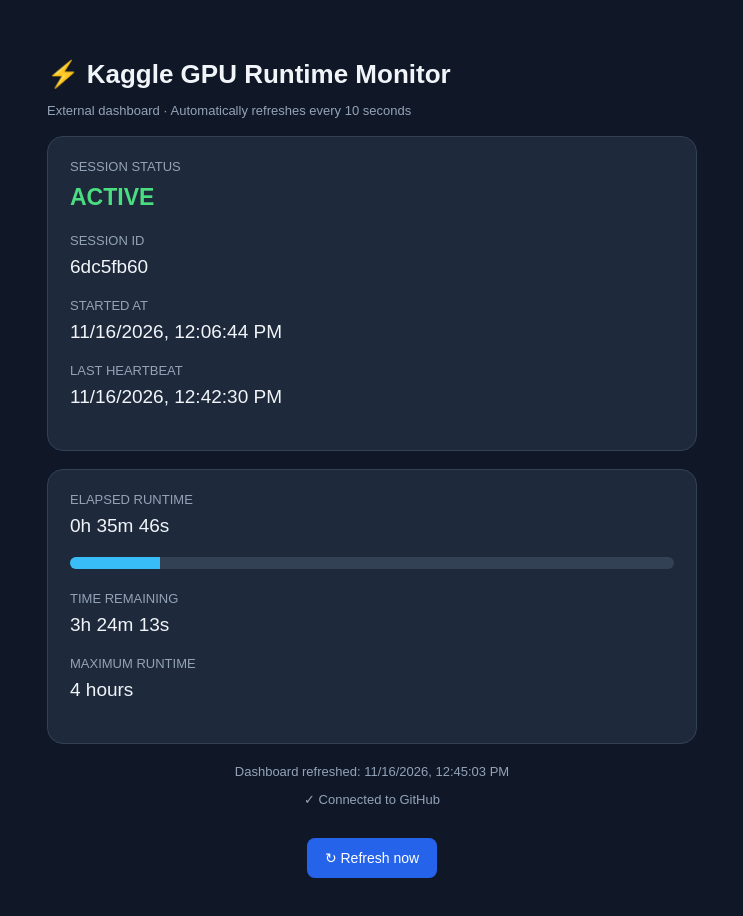
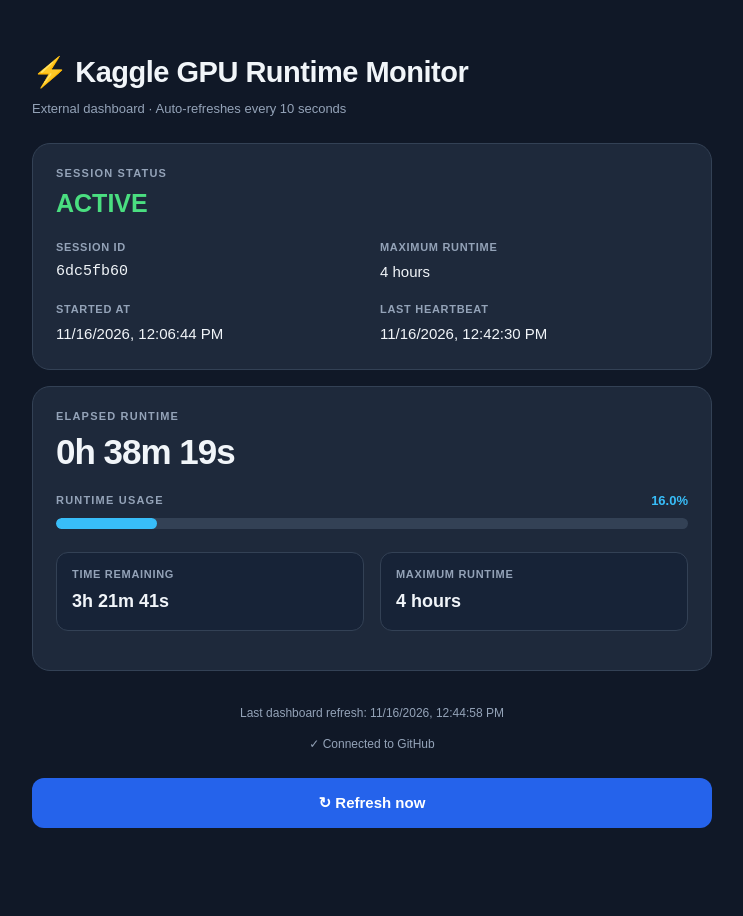
Before and after one commit to ganeshjunjuru09-cmd/kaggle-gpu-auto-stopper, a plain HTML site: page index.html in a window 1280 px wide. Shown: the whole page, without its empty margins (268-1011 px from the left). After the commit the page ends 894 px from the top, so only its background shows below. Drawn offline with Linux system fonts and the light colour scheme.

Commit message:
Update index.html

```diff
--- a/index.html
+++ b/index.html
@@ -3,161 +3,401 @@
 <html lang="en">
 <head>
 <meta charset="UTF-8">
-<meta name="viewport" content="width=device-width, initial-scale=1">
+<meta name="viewport" content="width=device-width, initial-scale=1, viewport-fit=cover">
 <meta name="theme-color" content="#101827">
 <title>Kaggle GPU Runtime Monitor</title>
 
 <style>
-*{box-sizing:border-box}
+:root{
+ --bg:#101827;
+ --card:#1e293b;
+ --border:#334155;
+ --text:#f1f5f9;
+ --muted:#94a3b8;
+ --blue:#38bdf8;
+ --green:#4ade80;
+ --red:#fb7185;
+ --yellow:#facc15;
+}
+
+*{
+ box-sizing:border-box;
+}
+
+html{
+ min-height:100%;
+ background:var(--bg);
+}
 
 body{
  margin:0;
- padding:24px;
- background:#101827;
- color:#f1f5f9;
- font-family:Arial,sans-serif;
+ min-height:100vh;
+ min-height:100dvh;
+ padding:24px 18px calc(24px + env(safe-area-inset-bottom));
+ background:var(--bg);
+ color:var(--text);
+ font-family:Arial,Helvetica,sans-serif;
+ -webkit-font-smoothing:antialiased;
 }
 
 main{
- max-width:650px;
- margin:35px auto;
+ width:100%;
+ max-width:680px;
+ margin:30px auto;
+}
+
+header{
+ margin-bottom:24px;
 }
 
 h1{
- font-size:26px;
+ font-size:clamp(23px,5vw,29px);
+ line-height:1.25;
+ margin:0 0 9px;
+ letter-spacing:-.5px;
+}
+
+.subtitle{
+ color:var(--muted);
+ font-size:13px;
+ line-height:1.5;
+ margin:0;
+}
+
+.card{
+ background:var(--card);
+ border:1px solid var(--border);
+ border-radius:18px;
+ padding:23px;
+ margin-bottom:16px;
+ min-width:0;
+}
+
+.section-title{
+ color:var(--muted);
+ font-size:11px;
+ font-weight:700;
+ letter-spacing:1.2px;
+ margin-bottom:10px;
+}
+
+.status{
+ font-size:25px;
+ font-weight:700;
+ margin:0 0 23px;
+}
+
+.green{color:var(--green)}
+.red{color:var(--red)}
+.yellow{color:var(--yellow)}
+
+.info-grid{
+ display:grid;
+ grid-template-columns:1fr 1fr;
+ gap:20px 16px;
+}
+
+.info-item{
+ min-width:0;
+}
+
+.info-label{
+ color:var(--muted);
+ font-size:11px;
+ letter-spacing:.7px;
+ font-weight:700;
  margin-bottom:8px;
 }
 
-.card{
- background:#1e293b;
- padding:22px;
- border-radius:16px;
- margin-top:18px;
- border:1px solid #334155;
+.info-value{
+ font-size:15px;
+ line-height:1.5;
+ overflow-wrap:anywhere;
+ word-break:break-word;
 }
 
-.muted{
- color:#94a3b8;
- font-size:13px;
+.session-id{
+ font-family:monospace;
 }
 
-.status{
- font-size:23px;
- font-weight:bold;
- margin:10px 0 22px;
+.timer-value{
+ font-size:clamp(27px,7vw,35px);
+ font-weight:700;
+ letter-spacing:-1px;
+ margin:4px 0 21px;
+ font-variant-numeric:tabular-nums;
 }
 
-.green{color:#4ade80}
-.red{color:#fb7185}
-.yellow{color:#facc15}
+.progress-header{
+ display:flex;
+ justify-content:space-between;
+ align-items:center;
+ gap:10px;
+ margin-bottom:10px;
+}
 
-.value{
- font-size:19px;
- margin:8px 0 20px;
- overflow-wrap:anywhere;
+.progress-percent{
+ color:var(--blue);
+ font-size:13px;
+ font-weight:700;
 }
 
 .track{
- height:12px;
+ width:100%;
+ height:11px;
  background:#334155;
- border-radius:20px;
+ border-radius:30px;
  overflow:hidden;
 }
 
 .bar{
  height:100%;
  width:0%;
- background:#38bdf8;
- transition:width .5s;
+ background:var(--blue);
+ border-radius:30px;
+ transition:width .4s ease;
+}
+
+.timer-grid{
+ display:grid;
+ grid-template-columns:1fr 1fr;
+ gap:16px;
+ margin-top:23px;
+}
+
+.timer-box{
+ background:#172337;
+ border:1px solid #334155;
+ border-radius:12px;
+ padding:15px;
+ min-width:0;
+}
+
+.timer-box .info-value{
+ font-size:18px;
+ font-weight:700;
+ font-variant-numeric:tabular-nums;
+}
+
+.warning{
+ color:var(--yellow);
+ font-size:13px;
+ margin-top:16px;
+ line-height:1.5;
+}
+
+.footer{
+ text-align:center;
+ padding:5px 0 12px;
+}
+
+.footer p{
+ font-size:12px;
+ color:var(--muted);
+ line-height:1.6;
+ overflow-wrap:anywhere;
 }
 
 button{
+ width:100%;
+ min-height:50px;
+ padding:14px 18px;
+ margin-top:12px;
+ border:0;
+ border-radius:12px;
  background:#2563eb;
  color:white;
- border:0;
- padding:12px 18px;
- border-radius:8px;
- margin-top:18px;
+ font-size:15px;
+ font-weight:700;
  cursor:pointer;
- font-size:14px;
+ touch-action:manipulation;
 }
 
-button:hover{background:#1d4ed8}
+button:active{
+ transform:scale(.99);
+}
 
-.error{
- color:#fb7185;
+button:disabled{
+ opacity:.65;
+ cursor:wait;
+}
+
+.error{color:var(--red)!important}
+
+@media(max-width:480px){
+
+ body{
+  padding:18px 13px calc(18px + env(safe-area-inset-bottom));
+ }
+
+ main{
+  margin:15px auto;
+ }
+
+ header{
+  margin-bottom:20px;
+ }
+
+ h1{
+  font-size:23px;
+ }
+
+ .card{
+  padding:19px 17px;
+  border-radius:15px;
+  margin-bottom:13px;
+ }
+
+ .status{
+  font-size:23px;
+  margin-bottom:21px;
+ }
+
+ .info-grid{
+  grid-template-columns:1fr;
+  gap:17px;
+ }
+
+ .info-value{
+  font-size:15px;
+ }
+
+ .timer-value{
+  font-size:30px;
+ }
+
+ .timer-grid{
+  grid-template-columns:1fr;
+  gap:12px;
+  margin-top:20px;
+ }
+
+ .timer-box{
+  padding:15px;
+ }
+
+ .timer-box .info-value{
+  font-size:20px;
+ }
+
+ button{
+  min-height:52px;
+  font-size:16px;
  }
 
  .footer{
- margin-top:20px;
- text-align:center;
+  padding-bottom:10px;
+ }
 }
 
+@media(min-width:481px) and (max-width:700px){
+ main{margin:20px auto}
+ .card{padding:20px}
+}
+
+@media(prefers-reduced-motion:reduce){
+ *,*::before,*::after{
+  transition:none!important;
+  scroll-behavior:auto!important;
+ }
+}
 </style>
 </head>
 
 <body>
 <main>
 
+<header>
  <h1>⚡ Kaggle GPU Runtime Monitor</h1>
-<p class="muted">
- External dashboard · Automatically refreshes every 10 seconds
+ <p class="subtitle">
+  External dashboard · Auto-refreshes every 10 seconds
  </p>
+</header>
 
 <div class="card">
 
- <div class="muted">SESSION STATUS</div>
+ <div class="section-title">SESSION STATUS</div>
  <div id="status" class="status yellow">Connecting...</div>
 
- <div class="muted">SESSION ID</div>
- <div id="session" class="value">—</div>
+ <div class="info-grid">
 
- <div class="muted">STARTED AT</div>
- <div id="started" class="value">—</div>
+  <div class="info-item">
+   <div class="info-label">SESSION ID</div>
+   <div id="session" class="info-value session-id">—</div>
+  </div>
 
- <div class="muted">LAST HEARTBEAT</div>
- <div id="heartbeat" class="value">—</div>
+  <div class="info-item">
+   <div class="info-label">MAXIMUM RUNTIME</div>
+   <div id="maximumTop" class="info-value">4 hours</div>
+  </div>
 
+  <div class="info-item">
+   <div class="info-label">STARTED AT</div>
+   <div id="started" class="info-value">—</div>
+  </div>
+
+  <div class="info-item">
+   <div class="info-label">LAST HEARTBEAT</div>
+   <div id="heartbeat" class="info-value">—</div>
+  </div>
+
+ </div>
 </div>
 
 <div class="card">
 
- <div class="muted">ELAPSED RUNTIME</div>
- <div id="elapsed" class="value">—</div>
+ <div class="section-title">ELAPSED RUNTIME</div>
+ <div id="elapsed" class="timer-value">—</div>
+
+ <div class="progress-header">
+  <div class="section-title" style="margin:0">RUNTIME USAGE</div>
+  <div id="percentage" class="progress-percent">0%</div>
+ </div>
 
  <div class="track">
   <div id="bar" class="bar"></div>
  </div>
 
- <div class="muted" style="margin-top:22px">
-  TIME REMAINING
+ <div class="timer-grid">
+
+  <div class="timer-box">
+   <div class="info-label">TIME REMAINING</div>
+   <div id="remaining" class="info-value">—</div>
   </div>
- <div id="remaining" class="value">—</div>
 
- <div class="muted">MAXIMUM RUNTIME</div>
- <div id="maximum" class="value">4 hours</div>
-
- <div id="limitWarning" class="muted"></div>
+  <div class="timer-box">
+   <div class="info-label">MAXIMUM RUNTIME</div>
+   <div id="maximum" class="info-value">4 hours</div>
+  </div>
 
  </div>
 
+ <div id="warning" class="warning"></div>
+</div>
+
 <div class="footer">
- <p id="updated" class="muted">Waiting for Kaggle data...</p>
- <p id="connection" class="muted">Connecting to GitHub...</p>
- <button onclick="loadStatus()">↻ Refresh now</button>
+ <p id="updated">Waiting for data...</p>
+ <p id="connection">Connecting to GitHub...</p>
+
+ <button id="refreshButton" type="button">
+  ↻ Refresh now
+ </button>
 </div>
 
 </main>
 
 <script>
+"use strict";
 
 const STATUS_URL="./status.json";
 
-let sessionStart=null;
-let lastData=null;
+let statusData=null;
+let startedTimestamp=null;
+let fetching=false;
+
+const $=id=>document.getElementById(id);
 
 function duration(seconds){
-
  if(!Number.isFinite(seconds)) return "—";
 
  seconds=Math.max(0,Math.floor(seconds));
@@ -169,117 +409,106 @@ function duration(seconds){
  return `${h}h ${m}m ${s}s`;
 }
 
-function parseTime(value){
-
+function parseTimestamp(value){
  if(!value) return null;
 
- const time=Date.parse(value);
+ const timestamp=Date.parse(value);
 
- return Number.isFinite(time)?time:null;
+ return Number.isFinite(timestamp)?timestamp:null;
 }
 
-function show(id,value){
+function formatTimestamp(value){
+ const timestamp=parseTimestamp(value);
 
- document.getElementById(id).textContent=value;
+ return timestamp
+  ?new Date(timestamp).toLocaleString()
+  :"Not available";
 }
 
-function render(){
+function renderDashboard(){
+ if(!statusData) return;
 
- if(!lastData) return;
+ const d=statusData;
 
- const d=lastData;
+ const state=String(d.status||"UNKNOWN")
+  .trim().toUpperCase();
 
- const state=String(d.status||"unknown")
-  .trim()
-  .toLowerCase();
+ const active=["ACTIVE","RUNNING"].includes(state);
 
- const active=["active","running"].includes(state);
+ $("status").textContent=state;
+ $("status").className="status "+(active?"green":"red");
 
- const status=document.getElementById("status");
+ $("session").textContent=d.session_id||"No active session";
 
- status.textContent=d.status||"Unknown";
-
- status.className="status "+
-  (active?"green":state==="unknown"?"yellow":"red");
-
- show("session",d.session_id||"No active session");
-
- const start=parseTime(d.started_at||d.started);
-
- if(start){
-  sessionStart=start;
-  show("started",new Date(start).toLocaleString());
- }else{
-  show("started","Not provided by Kaggle yet");
- }
+ $("started").textContent=startedTimestamp
+  ?new Date(startedTimestamp).toLocaleString()
+  :"Not provided";
 
  const heartbeat=d.last_heartbeat||d.last_updated;
+ $("heartbeat").textContent=formatTimestamp(heartbeat);
 
- show(
-  "heartbeat",
-  heartbeat?new Date(heartbeat).toLocaleString():"Not available"
- );
+ const maxHours=Number(d.maximum_runtime_hours)>0
+  ?Number(d.maximum_runtime_hours):4;
 
- const maxHours=Number(d.maximum_runtime_hours)||4;
  const maxSeconds=maxHours*3600;
 
- let elapsed=Number(d.elapsed_seconds);
+ let elapsed;
 
- if(!Number.isFinite(elapsed)){
-  if(sessionStart){
-   elapsed=Math.max(0,(Date.now()-sessionStart)/1000);
+ if(active&&startedTimestamp!==null){
+  elapsed=Math.max(0,(Date.now()-startedTimestamp)/1000);
+ }else if(Number.isFinite(Number(d.elapsed_seconds))){
+  elapsed=Number(d.elapsed_seconds);
  }else{
   elapsed=NaN;
  }
- }
 
- let remaining=Number(d.remaining_seconds);
-
- if(!Number.isFinite(remaining)&&Number.isFinite(elapsed)){
-  remaining=Math.max(0,maxSeconds-elapsed);
- }
-
- show("elapsed",duration(elapsed));
-
- show(
-  "remaining",
-  Number.isFinite(remaining)?duration(remaining):"Waiting for start time"
- );
-
- show("maximum",maxHours+" hours");
+ const remaining=Number.isFinite(elapsed)
+  ?Math.max(0,maxSeconds-elapsed)
+  :NaN;
 
  const percentage=Number.isFinite(elapsed)
   ?Math.min(100,Math.max(0,elapsed/maxSeconds*100))
   :0;
 
- document.getElementById("bar").style.width=percentage+"%";
-
- const warning=document.getElementById("limitWarning");
+ $("elapsed").textContent=duration(elapsed);
+ $("remaining").textContent=duration(remaining);
+ $("maximum").textContent=maxHours+" hours";
+ $("maximumTop").textContent=maxHours+" hours";
+ $("percentage").textContent=percentage.toFixed(1)+"%";
+ $("bar").style.width=percentage+"%";
 
  if(active&&Number.isFinite(remaining)&&remaining<=0){
-  warning.textContent="⚠️ Maximum runtime reached";
-  warning.className="red";
+  $("warning").textContent="⚠ Maximum runtime reached.";
  }else if(active&&Number.isFinite(remaining)&&remaining<=1800){
-  warning.textContent="⚠️ Less than 30 minutes remaining";
-  warning.className="yellow";
+  $("warning").textContent="⚠ Less than 30 minutes remaining.";
  }else{
-  warning.textContent="";
-  warning.className="muted";
+  $("warning").textContent="";
  }
-
- show("updated","Dashboard refreshed: "+new Date().toLocaleString());
 }
 
 async function loadStatus(){
 
- const connection=document.getElementById("connection");
+ if(fetching) return;
+
+ fetching=true;
+
+ const button=$("refreshButton");
+
+ button.disabled=true;
+ button.textContent="Refreshing...";
+
+ $("connection").textContent="Fetching latest GitHub data...";
 
  try{
 
-  const response=await fetch(
-   STATUS_URL+"?t="+Date.now(),
-   {cache:"no-store"}
-  );
+  const url=STATUS_URL+"?nocache="+
+   Date.now()+"-"+Math.random().toString(36).slice(2);
+
+  const response=await fetch(url,{
+   method:"GET",
+   cache:"no-store",
+   headers:{"Accept":"application/json"}
+  });
 
   if(!response.ok){
    throw new Error("HTTP "+response.status);
@@ -287,35 +516,54 @@ async function loadStatus(){
 
   const data=await response.json();
 
-  if(!data||typeof data!=="object"){
-   throw new Error("Invalid status data");
+  if(!data||typeof data!=="object"||Array.isArray(data)){
+   throw new Error("Invalid status.json");
   }
 
-  lastData=data;
+  statusData=data;
 
-  render();
+  startedTimestamp=parseTimestamp(
+   data.started_at||data.started||data.start_time
+  );
 
-  connection.textContent="✓ Connected to GitHub";
-  connection.className="muted";
+  renderDashboard();
+
+  $("connection").textContent="✓ Connected to GitHub";
+  $("connection").className="muted";
+
+  $("updated").textContent=
+   "Last dashboard refresh: "+new Date().toLocaleString();
 
  }catch(error){
 
-  connection.textContent="Connection error: "+error.message;
-  connection.className="error";
+  $("connection").textContent="Connection error: "+error.message;
+  $("connection").className="error";
 
-  if(!lastData){
-   show("status","Waiting for Kaggle data");
-   document.getElementById("status").className="status yellow";
+  if(!statusData){
+   $("status").textContent="Unable to load status";
+   $("status").className="status red";
   }
 
+ }finally{
+
+  fetching=false;
+  button.disabled=false;
+  button.textContent="↻ Refresh now";
  }
 }
+
+$("refreshButton").addEventListener("click",loadStatus);
 
 loadStatus();
 
 setInterval(loadStatus,10000);
+setInterval(renderDashboard,1000);
 
-setInterval(render,1000);
+document.addEventListener("visibilitychange",()=>{
+ if(!document.hidden) loadStatus();
+});
+
+window.addEventListener("pageshow",loadStatus);
 
 </script>
 </body>
```
Lines whose indentation alone changed are shown as unchanged.
